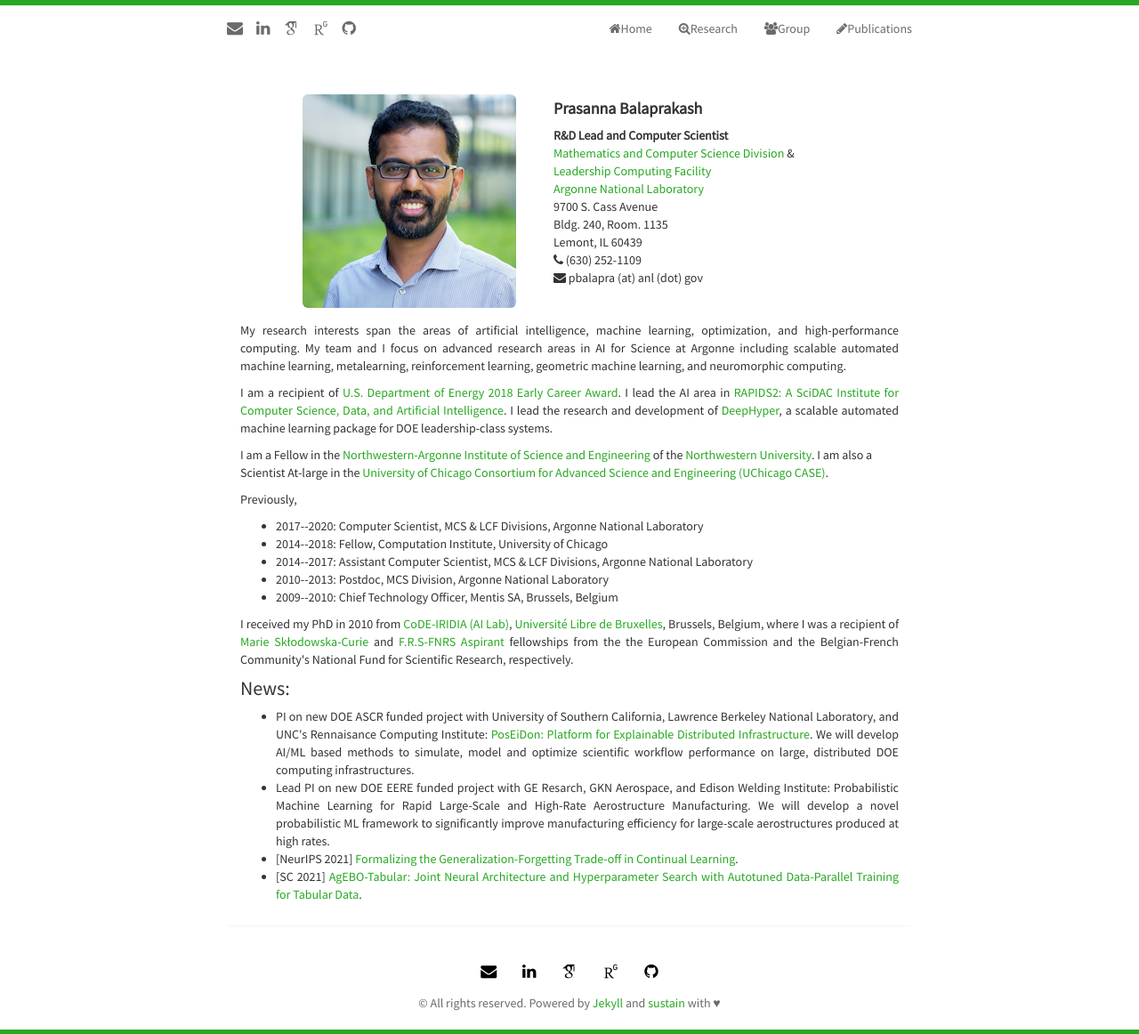
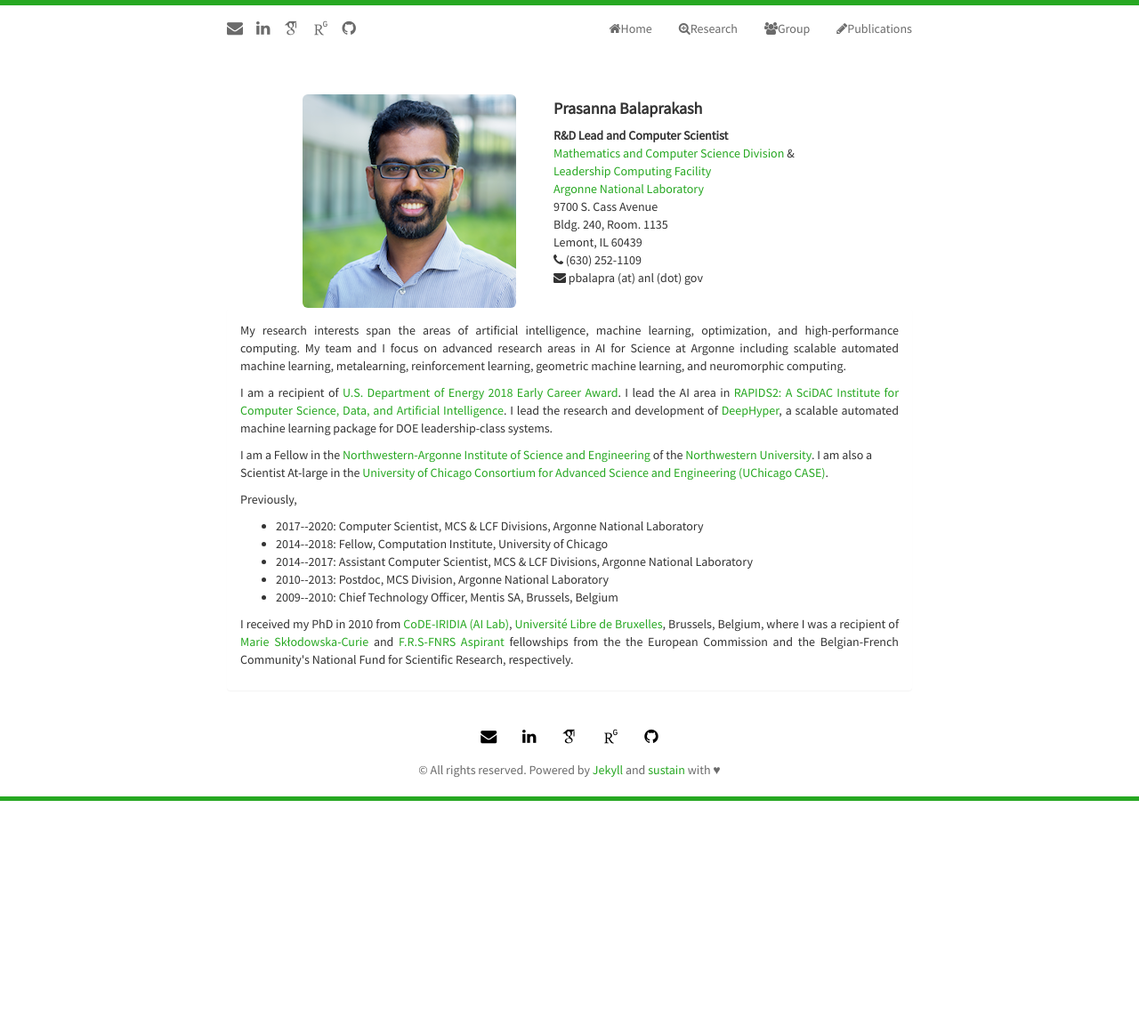
Before and after one commit to pbalapra/pbalapra.github.io, a Jekyll site: the page built from index.html, in a window 1280 px wide. Shown: the whole page at 89% size. Built offline with Jekyll 4.4.1, drawn with Linux system fonts in a browser that asks for light colours; nearby versions of some CDN libraries; some web fonts are replaced; the list of posts is cut into pages by our own code; after the commit the page ends 900 px from its top, so only the background shows below that.

Commit message:
update index file

```diff
--- a/index.html
+++ b/index.html
@@ -97,19 +97,17 @@
                 -->
                 </p>
                 <!-- For other postdoctoral and internship opportunities, check <a href="{{ site.baseurl }}jobs.html"> here-->
+                <!--
                 <h4>News:</h4>
                 <ul class="itemize1" align="justify">
-                    <!--
-                    <li class="itemize">New postdoctoal postion in <a href="https://bit.ly/3oS9AYI" target="_blank"> Neuromorphic Computing for Science</a>.</li>
-                    <li class="itemize">New postdoctoal postion in <a href="https://bit.ly/3AxYyLa" target="_blank"> Scientific Machine Learning (SciML) and Explainable Artificial Intelligence (XAI)</a>. For other postdoctoral and internship opportunities, check <a href="{{ site.baseurl }}jobs.html"> here </a>. </li>
-                    -->
-                    <li class="itemize">PI on new DOE ASCR funded project with University of Southern California, Lawrence Berkeley National Laboratory, and UNC's Rennaisance Computing Institute: <a href="https://sites.google.com/view/poseidon-workflows/home" target="blank_">PosEiDon: Platform for Explainable Distributed Infrastructure</a>.
+                    <li class="itemize">ANL PI on new DOE ASCR funded project with University of Southern California, Lawrence Berkeley National Laboratory, and UNC's Rennaisance Computing Institute: <a href="https://sites.google.com/view/poseidon-workflows/home" target="blank_">PosEiDon: Platform for Explainable Distributed Infrastructure</a>.
                         We will develop AI/ML based methods to simulate, model and optimize scientific workflow performance on large, distributed DOE computing infrastructures. </li>
                     <li class="itemize">Lead PI on new DOE EERE funded project with GE Resarch, GKN Aerospace, and Edison Welding Institute: Probabilistic Machine Learning for Rapid Large-Scale and High-Rate Aerostructure Manufacturing. We will develop a novel probabilistic
                         ML framework to significantly improve manufacturing efficiency for large-scale aerostructures produced at high rates.</li>
                     <li class="itemize">[NeurIPS 2021] <a href="https://arxiv.org/abs/2109.14035" target="blank_">Formalizing the Generalization-Forgetting Trade-off in Continual Learning</a>.</li>
                     <li class="itemize">[SC 2021] <a href="https://sc21.supercomputing.org/presentation/?id=pap460&sess=sess150" target="blank_">AgEBO-Tabular: Joint Neural Architecture and Hyperparameter Search with Autotuned Data-Parallel Training for Tabular Data</a>.</li>
                 </ul>
+                -->
             </div>
       </div>
 
```
